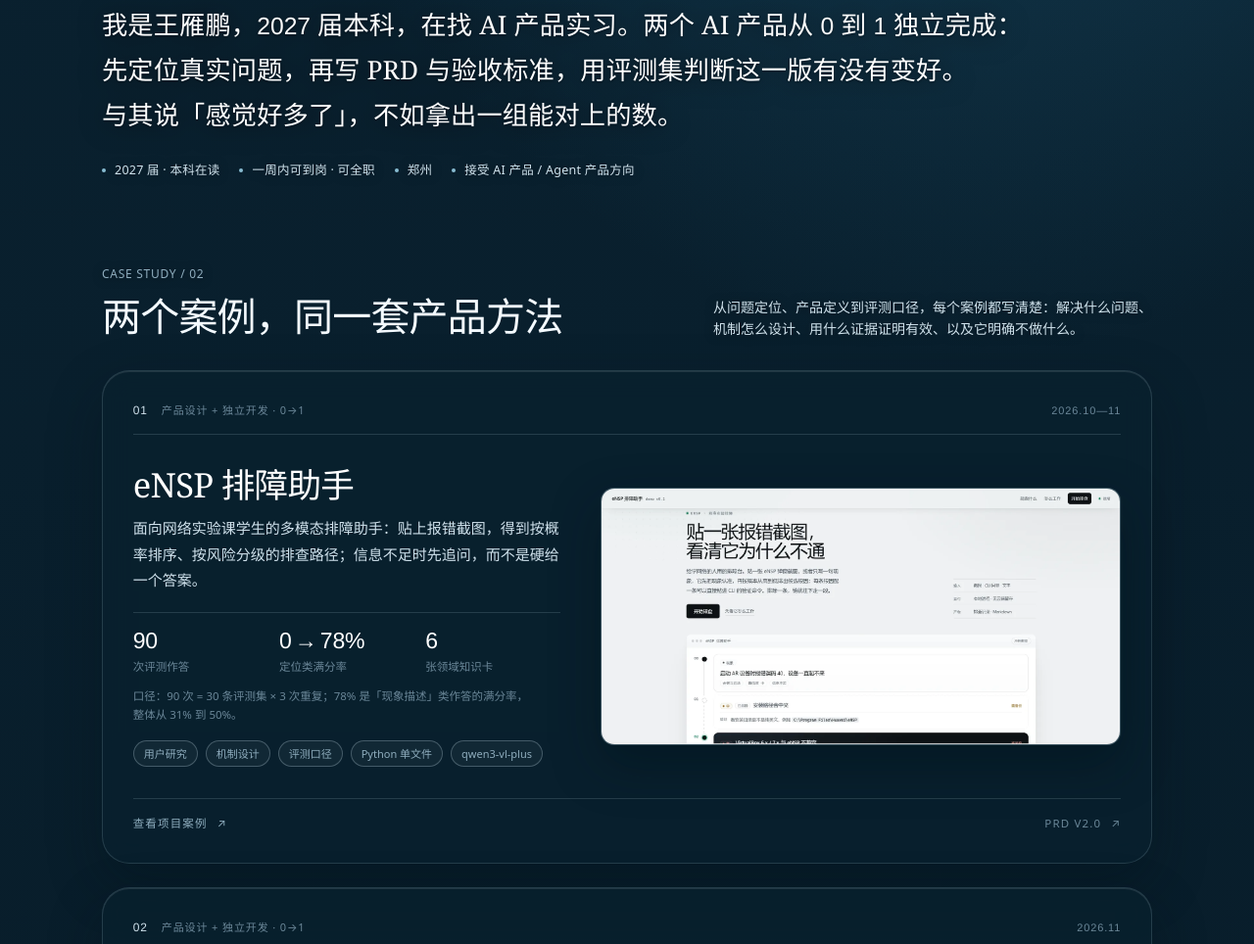
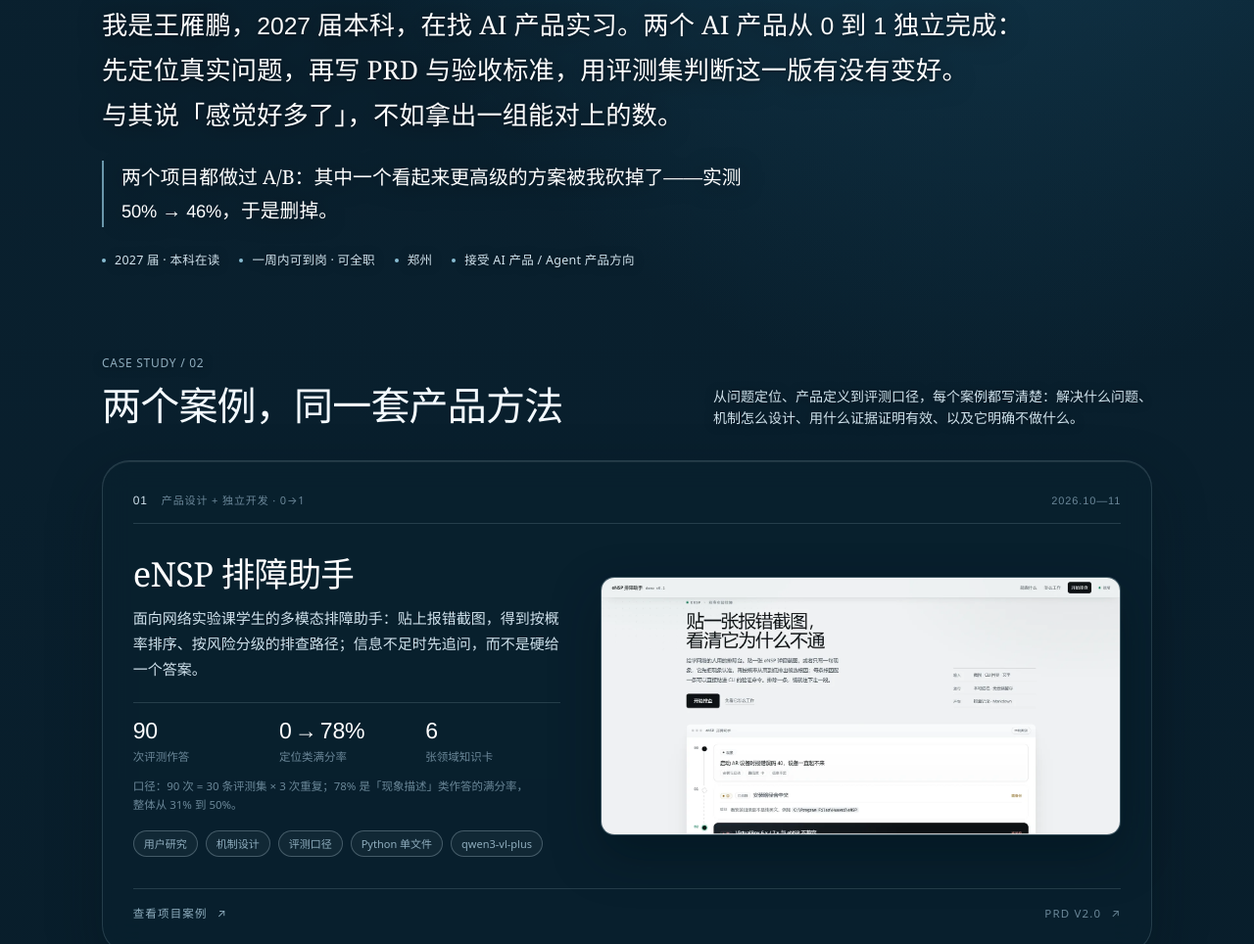
Before and after one commit to Easylove915/Easylove915.github.io, a plain HTML site: page index.html in a window 1280 px wide. Shown: the part 811-1775 px from the top of the page at 98% size. Drawn offline with Linux system fonts and the light colour scheme.

Commit message:
about: add differentiation line (A/B cut a fancier option)

```diff
--- a/index.html
+++ b/index.html
@@ -85,6 +85,7 @@
     <div class="page">
       <span class="label">ABOUT / 01</span>
       <p class="about-text">我是王雁鹏，<span class="num">2027</span> 届本科，在找 AI 产品实习。两个 AI 产品从 <span class="num">0</span> 到 <span class="num">1</span> 独立完成：先定位真实问题，再写 PRD 与验收标准，用评测集判断这一版有没有变好。<span class="nowrap">与其说</span>「感觉好多了」，不如拿出一组能对上的数。</p>
+      <p class="about-claim">两个项目都做过 A/B：其中一个看起来更高级的方案被我砍掉了——实测 <span class="nowrap"><span class="num">50%</span> → <span class="num">46%</span></span>，于是删掉。</p>
       <p class="about-meta"><span>2027 届 · 本科在读</span><span>一周内可到岗 · 可全职</span><span>郑州</span><span>接受 AI 产品 / Agent 产品方向</span></p>
     </div>
   </section>
--- a/style.css
+++ b/style.css
@@ -900,3 +900,12 @@ section[id],h2[id]{scroll-margin-top:110px}
 .cap-ev a:hover .arw{transform:translate(2px,-2px); opacity:1}
 .cap-ev + .cap-ev{margin-top:0}
 .cap-card p{margin-bottom:14px !important}
+/* 关于：差异化一句 */
+.about-claim{
+  margin:var(--sp-24) 0 0; padding-left:18px;
+  border-left:2px solid rgba(159,216,239,.65);
+  font-family:var(--font-display); font-weight:400;
+  font-size:clamp(16px,1.55vw,21px); line-height:1.7; color:#fff;
+  max-width:36em; text-shadow:0 2px 22px rgba(3,16,24,.55);
+}
+.about-claim .num{font-size:.92em}
```
